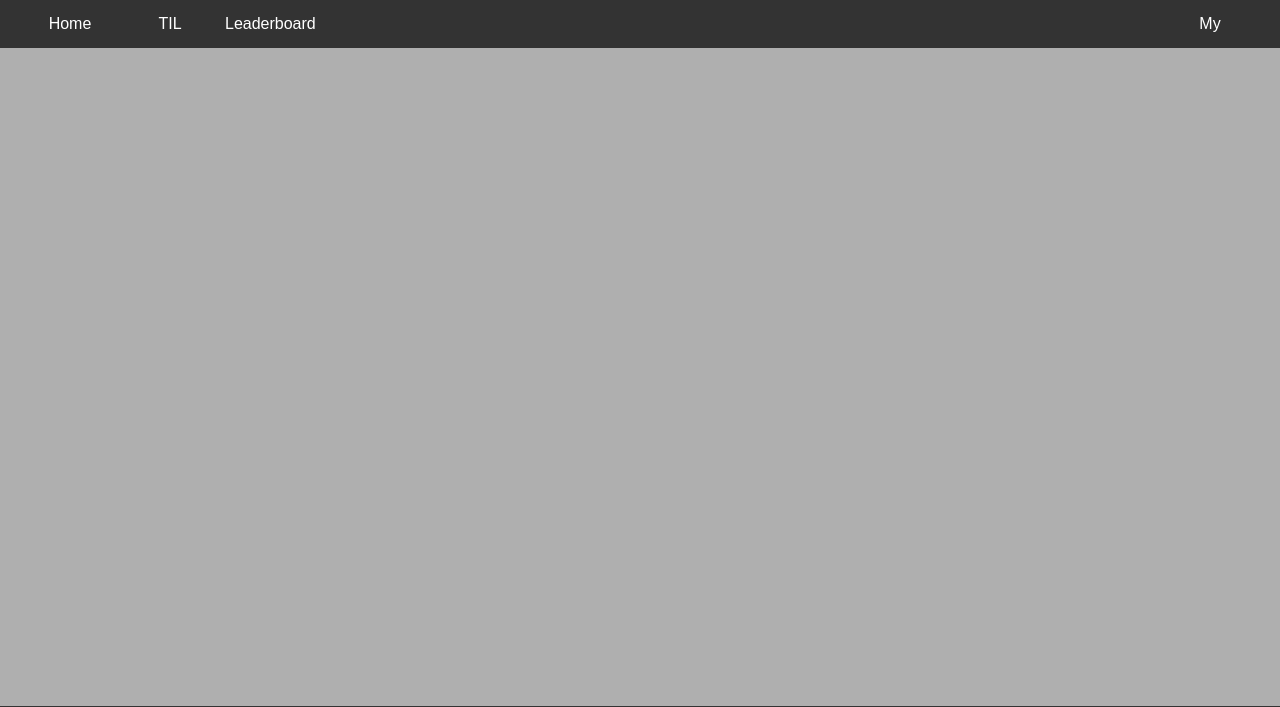
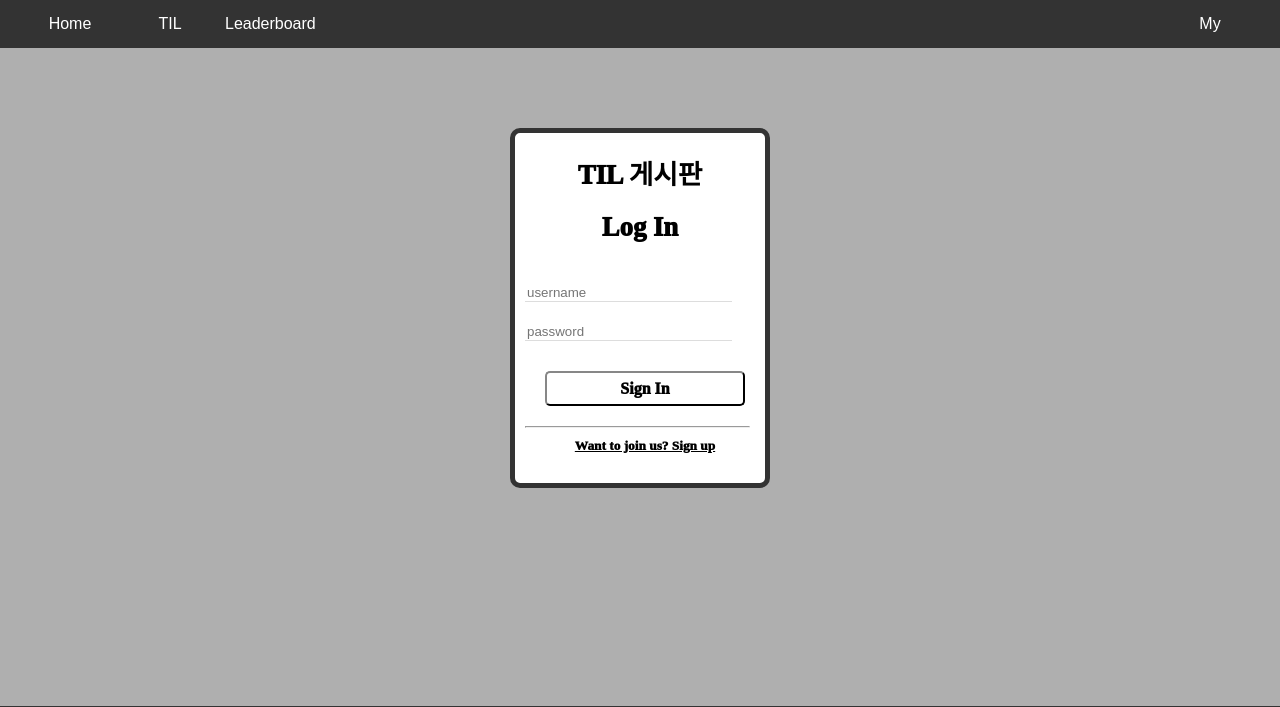
Before and after one commit to Twenty-One-Do/csi_group_project, a Flask app: page /login in a window 1280 px wide. Shown: the top 707 px of the page. Run offline with Flask 3, Linux system fonts and the light colour scheme.

Commit message:
UPDATE: feature/fb_login
2024.04.02 21:30
1. 로그인 기능 구현
-  DB 계정 정보에 따른 로그인 기능 구현
- 실패 시, login 창에 머무름
- 성공 시 메인 화면으로 이동 (세션 구현 필요)
- 계정 입력 정보 전달 시 비밀번호를 js단에서 sha256으로 암호화

2. Signup 페이지 연결 완료

```diff
--- a/app.py
+++ b/app.py
@@ -1,5 +1,6 @@
 from flask import Flask, flash, render_template, request, session, redirect, url_for
 from util import db_initialization, add_sample, search_query_execute
+from datetime import datetime
 import requests
 import sqlite3
 
@@ -72,10 +73,45 @@ def write():
     return render_template("write.html", data=context)
 
 
-@app.route("/login")
+@app.route(rule="/login", methods=["GET", "POST"])
 def login():
-    context = None
-    return render_template("login.html", data=context)
+    if request.method == "GET":
+        return render_template(template_name_or_list="login.html")
+
+    elif request.method == "POST":
+        data = request.form
+        select_queries = {
+            "Members":
+                {
+                    "table": "Members",
+                    "attributes": ["username", "password", "id"],
+                    "condition": f"username='{data.get('username')}' AND password='{data.get('password')}'"
+                }
+        }
+
+        print(data.get('password'))
+
+        result = search_query_execute(cur, select_queries)['Members']
+        if result == [None]:
+            return render_template(template_name_or_list="login.html", error_message="Password not match")
+
+        # 최근 로그인 시간 업데이트
+        user_id = result[0]['id']
+        login_time: datetime = datetime.now()
+        login_time_str: str = login_time.strftime("%Y-%m-%d %H:%M:%S").split(".")[0]
+
+        query = f"UPDATE Members SET last_acc_date = ? WHERE id = ?;"
+        cur.execute(query, (login_time_str, user_id))
+        connection.commit()
+        # 로그인 시간 업데이트 끝
+
+        # 세션 처리 및 user_id 보유를 위한 context 처리
+        # 세션 사용 방법 확인
+        context = {
+            "id": user_id
+        }
+
+        return redirect(url_for(endpoint="home"))
 
 
 @app.route("/register", methods = ['GET', 'POST'])
--- a/static/login.css
+++ b/static/login.css
@@ -1 +1,92 @@
 @import url("color.css");
+
+
+/*
+CSS File for login.html
+created by pavel
+on 2024. 04. 02
+*/
+
+html{
+  background-color: var(--middle-color);
+}
+
+div#center{
+  background-color: var(--normal-color);
+  border: solid;
+  border-color: var(--accent-color);
+  border-width: 5px;
+  border-radius: 10px;
+
+  margin: auto auto;
+  margin-top: 10vh;
+
+  width: 250px;
+  height: 350px;
+}
+
+div.intro_title{
+  margin: auto;
+  margin-top: 20px;
+  text-align: center;
+}
+
+div.loginForm{
+  margin: 40px 5px 15px 10px;
+  width: 90%;
+  min-width: 200px;
+  height: 35%;
+  min-height: 100;
+}
+
+div.loginInput{
+  margin: 20px 0px;
+  align-content: center;
+}
+
+
+button{
+  background-color: var(--normal-color);
+  border-color: var(--accent-color);
+  border-radius: 5px;
+
+  height: 35px;
+  width: 80%;
+  min-width: 200px;
+  text-align: center;
+
+  margin-top: 10px;
+  margin-left: 20px;
+}
+
+button.btnSignup{
+  border: none;
+
+  margin-top: 0px;
+  height: 20px;
+}
+
+input.loginInput{
+  border: none;
+  border-bottom: solid;
+  border-width: 1px;
+  border-color: #dddddd;
+
+  width: 90%;
+}
+
+span{
+  color: var(--btn-color);
+  font-size: 20pt;
+  font-family: serif;
+  font-weight: 1000;
+}
+
+span.btnText{
+  font-size: 12pt;
+}
+
+span.btnSignupText{
+  font-size: 10pt;
+  text-decoration: underline;
+}
--- a/templates/login.html
+++ b/templates/login.html
@@ -8,9 +8,13 @@
   <link href="../static/styles.css" rel="stylesheet" type="text/css" />
   <link href="../static/login.css" rel="stylesheet" type="text/css" />
 </head>
-
 <body>
-
+  <script src="../static/sha256.js"></script>
+  {% if error_message %}
+      <script>
+          alert('{{ error_message }}');
+      </script>
+  {% endif %}
   <div class="navbar">
     <div class="left">
       <ul>
@@ -34,7 +38,31 @@
   </div>
 
   <!-- ---------------------------------------------------------------------------------------- -->
+<div id=center>
+    <div class="intro_title">
+      <span class="introText">TIL 게시판</span></div>
+    <div class="intro_title"><span class="introText">Log In</span></div>
 
+    <div class="loginForm">
+      <form action="/login" method="POST" id="myForm">
+        <div class="loginInput">
+          <input type="text" name="username" id="username" class="loginInput" placeholder="username">
+        </div>
+        <div class="loginInput">
+          <input type="password" name="password" id="password" class="loginInput" placeholder="password">
+        </div>
+        <div class="loginInput">
+          <button onclick="convert_pw()" class="btn"><span class="btnText">Sign In</span></button>
+        </div>
+      </form>
+      <hr>
+      <div class="signUp">
+        <form action="/register" method="GET">
+          <button type="submit" class="btnSignup"><span class="btnSignupText">Want to join us? Sign up</span></button>
+        </form>
+      </div>
+    </div>
+  </div>
   <!-- ---------------------------------------------------------------------------------------- -->
 
   <footer>
```
Also changed, not shown: static/sha256.js (added, +120 -0 lines).
